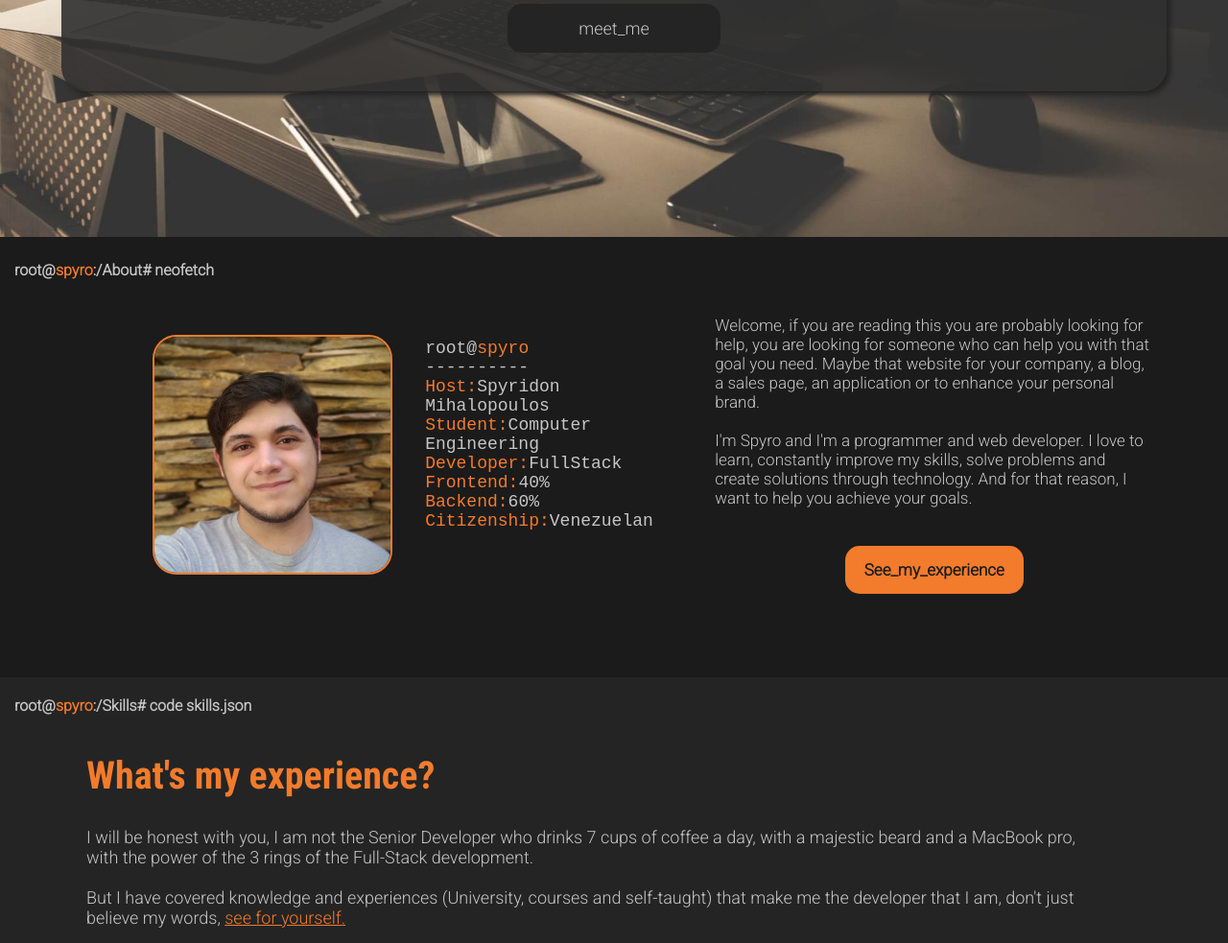
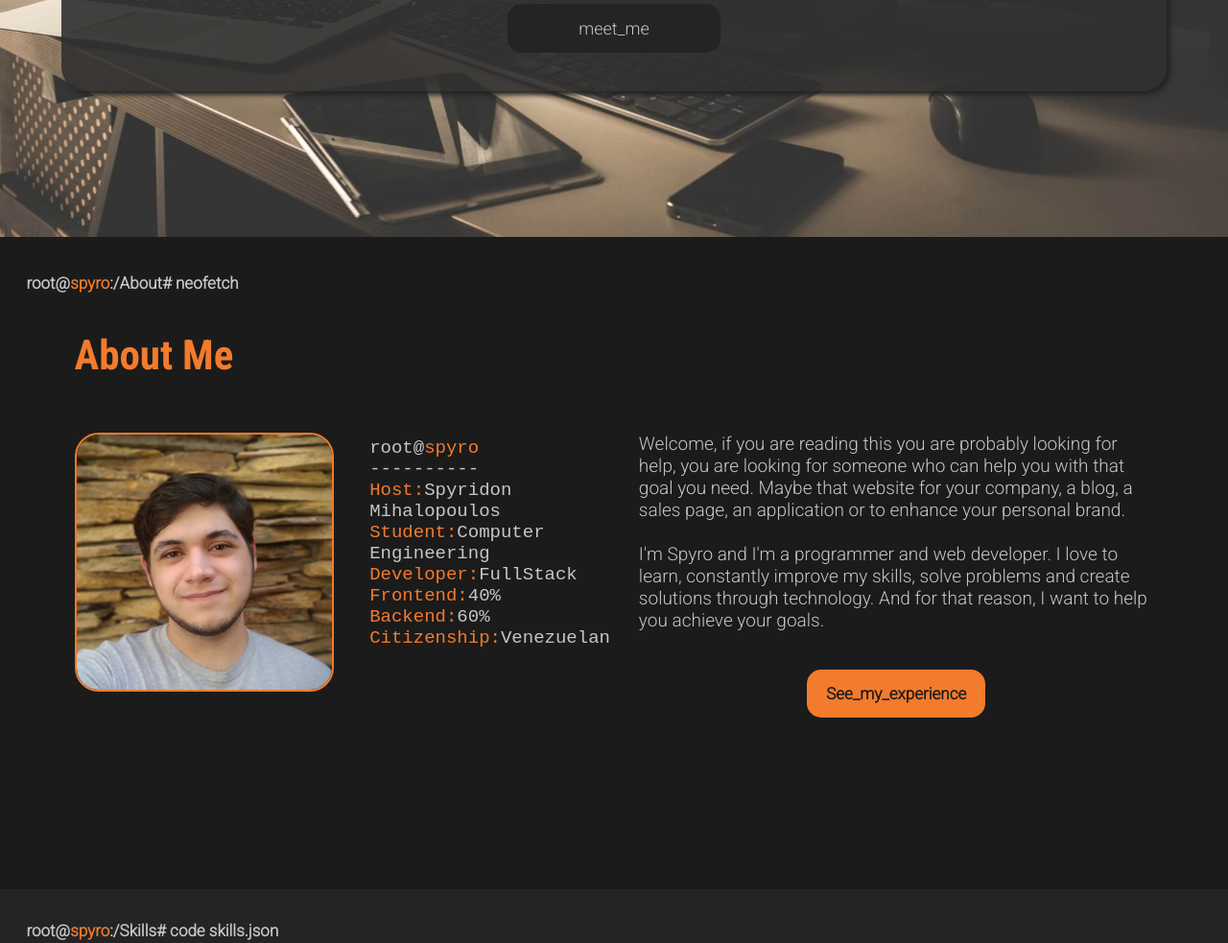
Before and after one commit to rootspyro/personal_portfolio, a website built with webpack: page public/index.html in a window 1280 px wide. Shown: the part 553-1536 px from the top of the page at 96% size. Built offline with nearby package versions, Linux system fonts and the light colour scheme; files whose address does not match are found by name.

Commit message:
agregando estilos al Abuot y detalles

```diff
--- a/src/pages/home.js
+++ b/src/pages/home.js
@@ -36,6 +36,7 @@ const Home = () => {
 
 			<div class="About" id="About">
 				<p class="terminal-user">root@<span class="orange">spyro</span>:/About# <span class=command>neofetch <span id=about-cursor>&#160</span></span></p>
+				<h1 class="about-title orange">About Me</h1>
 				<div class="about-container">
 					<div class="about-neofetch" id="neofetch">
 						<div>
--- a/src/styles/desktop.css
+++ b/src/styles/desktop.css
@@ -1,5 +1,10 @@
 .burger-menu{
 	display: none;
+}
+
+.terminal-user {
+	font-size: 1.7rem;
+	margin: 1%;
 }
 
 header {
@@ -9,7 +14,7 @@ header {
 
 nav {
 	margin: 2% 5% 0% 5%;
-	background-color: var(--dark);
+	background-color: #1f1f1f;
 	width: 89%;
 	opacity: 98%;
 	display: flex;
@@ -57,29 +62,42 @@ img.presentation-img {
 	margin-top: 5%;
 }
 
+.About {
+	height: 85vh;
+}
+
+.about-title{
+	text-align: left;
+	margin-left: 5%;
+	font-size: 4.3rem;
+}
+
 .about-container {
 	display: flex;
-	margin: 3% 5% 3% 5%;
+	margin: 0% 5% 3% 5%;
+	margin-top: 7vh;
 }
 
 .about-neofetch {
-	margin-top: 20px;
+	margin: 0;
 }
 
 img.about-neofetch-img {
-	margin-left: 10%;
-	width: 250px;
-	height: 250px;
+	margin-left: 0%;
+	width: 270px;
+	height: 270px;
 }
 
 tt.about-neofetch-info {
-	margin-left: 25%;
+	margin-left: 15%;
+	font-size: 1.9rem;
 }
 
 .about-story {
 	margin: auto;
 	margin-left: 6%;
 	padding: 0%;
+	font-size: 1.9rem;
 }
 
 .Skills {
@@ -137,6 +155,18 @@ h1.contact-title {
 	max-width: 650px;
 }
 
+.contact-form-input {
+	font-size: 1.8rem;
+}
+
+.contact-form-message {
+	font-size:1.8rem ;
+}
+
+button.contact-form-button{
+	font-size: 1.8rem;
+}
+
 .contact-info-email{
 	font-size: 1.8rem;
 	text-align: right;
--- a/src/styles/mobile.css
+++ b/src/styles/mobile.css
@@ -68,7 +68,7 @@ body {
 header {
 	margin: 0%;
 	padding: 0%;
-	background-color: var(--dark);
+	background-color: #1f1f1f;
 	opacity: 90%;
 	z-index: 100;
 	width: 100vw;
@@ -226,6 +226,14 @@ a.meetme-btn:hover {
 #about-cursor{
 	background-color: var(--dark);
 	width: 100%;
+}
+
+
+.about-title {
+	font-family: var(--bold);
+	font-size: 3.6rem;
+	margin-top: 40px;
+	text-align: center;
 }
 
 .about-neofetch{
@@ -423,7 +431,9 @@ h1.contact-title {
 	color: var(--light-gray);
 	width: 100%;
 	height: 150px;
-	font-size: 1.7rem;
+	font-size: 1.6rem;
+	font-family: var(--font);
+	font-weight: 600;
 	padding: 10px;
 	border: none;
 	border-radius: 15px;
```
